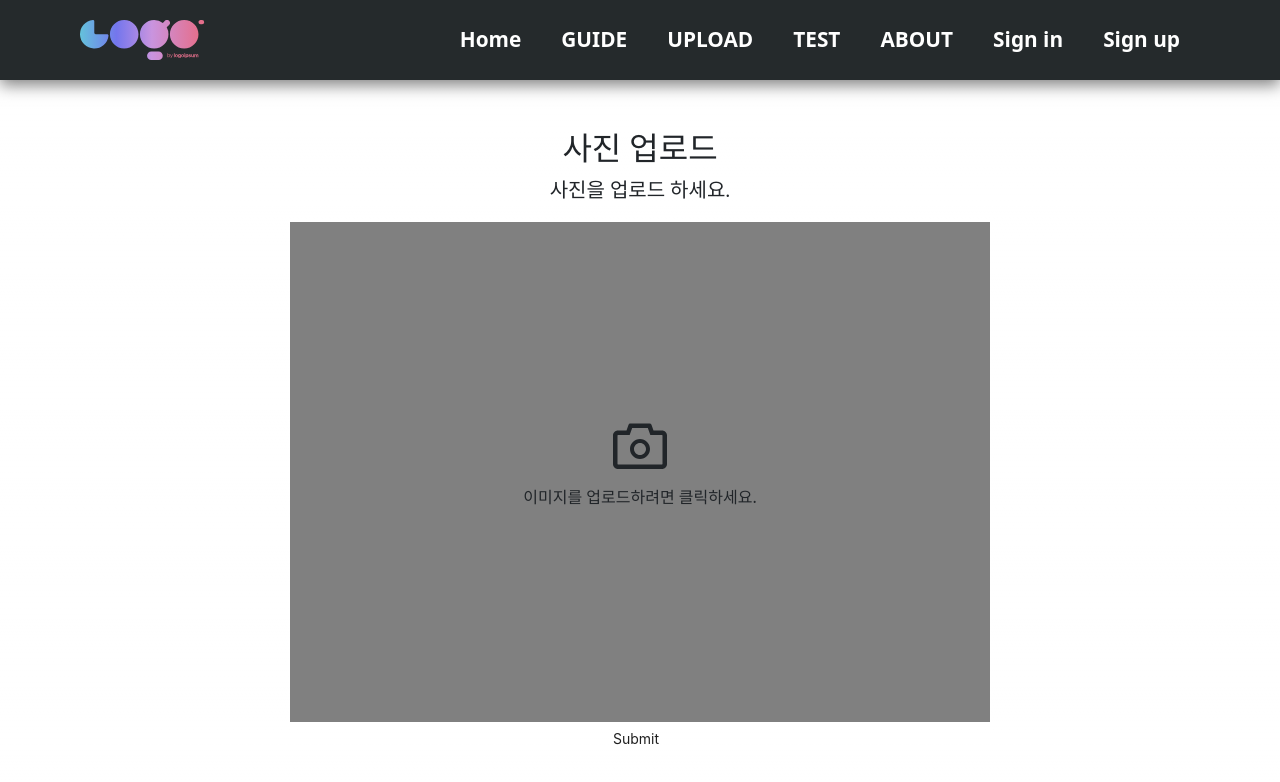
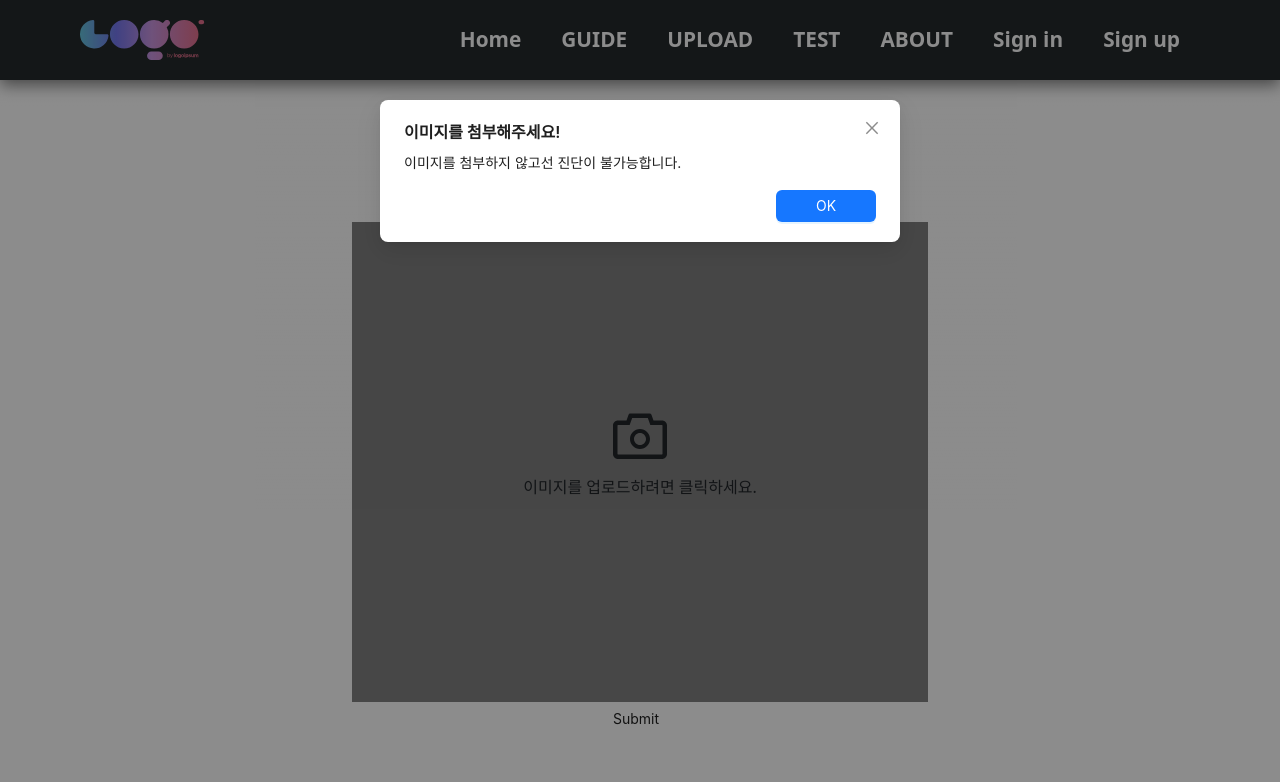
Before and after one commit to AivleWithPet/front, a Next.js app: page /details in a window 1280 px wide. Both pictures are taken after a click on the button "Submit". Shown: the top 782 px of the page. Built offline with nearby package versions, Linux system fonts and the light colour scheme; no server answers; a web font is replaced by a local one.

Commit message:
fix: width,height, modal

```diff
--- a/src/components/details/ImageUpload.js
+++ b/src/components/details/ImageUpload.js
@@ -1,26 +1,14 @@
 import React, { useState } from 'react';
 import { ImgUploadContainer, MainFontStyles } from '../../../styles/img_upload_emtion';
 import { Global } from '@emotion/react';
-import { Modal, Button } from 'antd';
+import { Button, Modal } from 'antd';
 import { CameraOutlined } from '@ant-design/icons';
 import axios from 'axios';
 import Preview from './PreView';
 
-
-const getBase64 = (file) =>
-    new Promise((resolve, reject) => {
-        const reader = new FileReader();
-        reader.readAsDataURL(file);
-        reader.onload = () => resolve(reader.result);
-        reader.onerror = (error) => reject(error);
-    });
-
-
 export default function ImageUpload() {
-
     const [fileList, setFileList] = useState([]);
-
-    //const handleFileChange = ({ fileList: newFileList }) => setFileList(newFileList);
+    const [modalVisible, setModalVisible] = useState(false);
 
     const handleFileChange = (event) => {
         const files = event.target.files;
@@ -28,46 +16,49 @@ export default function ImageUpload() {
         setFileList(newFileList);
     };
 
-    // 서버 전송
     const handleApi = async (event) => {
         event.preventDefault();
+        if (fileList.length === 0) {
+            setModalVisible(true); // 이미지를 첨부하라는 모달창 표시
+            return;
+        }
         const formData = new FormData();
-        formData.append('file', fileList)  //서버전달용
-        // 지금 임시로 확인
+        formData.append('file', fileList[0]);
+
         try {
             const response = await axios.post('http://localhost:8000/ai', formData, {
-                headers: { "Content-Type": "multipart/form-data", }, // 헤더 추가
+                headers: {
+                    "Content-Type": "multipart/form-data",
+                },
                 withCredentials: true,
             });
             if (response.status === 200) {
                 console.log('이미지 전송 성공', response.data);
             } else {
-                console.log('이미지 전송 실패');
+                console.log('이미지 전송 실패', response.status);
             }
         } catch (event) {
             console.error('이미지 전송 실패', event)
-        };
+        }
     }
-    /////////////////////// 여기까지가 API
 
-    ///////////////////////
-    console.log('fileList:', fileList);
-    ///////////////////////
+    const handleModalOk = () => {
+        setModalVisible(false);
+    }
 
     return (
         <>
             <ImgUploadContainer>
-                <Global styles={MainFontStyles} ></Global>
+                <Global styles={MainFontStyles} />
                 <h2>사진 업로드</h2>
                 <h4>사진을 업로드 하세요.</h4>
-
-                {/* <input id="file-upload" type="file" accept="image/*" onChange={handleFileChange} /> */}
 
                 {fileList.length > 0 ? (
                     <Preview fileList={fileList} />
                 ) : (
                     <label htmlFor="file-upload">
-                        <div style={{ width: '700px', height: '500px', backgroundColor: 'gray', display: 'flex', flexDirection: 'column', justifyContent: 'center', alignItems: 'center' }}>
+                        {/* 이 부분 div 이모션으로 만들어서 추가 */}
+                        <div style={{ width: 'calc(100vw - 55vw)', height: 'calc(100vh - 40vh)', backgroundColor: 'gray', display: 'flex', flexDirection: 'column', justifyContent: 'center', alignItems: 'center' }}>
                             <CameraOutlined style={{ fontSize: '56px' }} />
                             <p style={{ marginTop: '10px' }}>이미지를 업로드하려면 클릭하세요.</p>
                             <input id="file-upload" type="file" accept="image/*" onChange={handleFileChange} style={{ display: 'none' }} />
@@ -75,187 +66,71 @@ export default function ImageUpload() {
                     </label>
                 )}
 
-                {/* // <label htmlFor="file-upload">
-                //     <div style={{ width: '700px', height: '500px', backgroundColor: 'gray', display: 'flex', flexDirection: 'column', justifyContent: 'center', alignItems: 'center' }}>
-                //         <CameraOutlined style={{ fontSize: '56px' }} />
-                //         <p style={{ marginTop: '10px' }}>Click to upload an image</p>
-                //     </div>
-                // </label>
+                <Button variant="outline-primary" id='submit-btn' type='submit' onClick={handleApi}>Submit</Button>
 
-                // <input id="file-upload" type="file" accept="image/*" onChange={handleFileChange} style={{ display: 'none' }} /> */}
-                {/* {fileList && (
-                    <Preview fileList={fileList} />
-                )} */}
-
-                {/*서버 제출 버튼*/}
-                < Button variant="outline-primary" id='submit-btn' type='submit' onClick={handleApi}>Submit</Button>
-            </ImgUploadContainer >
+                {/* 이미지 미첨부시 전송이 불가능하다는 모달 창 추가 */}
+                <Modal
+                    title="이미지를 첨부해주세요!"
+                    open={modalVisible}
+                    onOk={handleModalOk}
+                    cancelButtonProps={{ style: { display: 'none' } }}
+                >
+                    <p>이미지를 첨부하지 않고선 진단이 불가능합니다.</p>
+                </Modal>
+            </ImgUploadContainer>
         </>
     );
-
 }
 
 
 
 
+// import React, { useState } from 'react';
+// import { ImgUploadContainer, MainFontStyles } from '../../../styles/img_upload_emtion';
+// import { Global } from '@emotion/react';
+// import { Button } from 'antd';
+// import { CameraOutlined } from '@ant-design/icons';
+// import axios from 'axios';
+// import Preview from './PreView';
 
 
 
+// export default function ImageUpload() {
 
-// const getBase64 = (file) =>
-//     new Promise((resolve, reject) => {
-//         const reader = new FileReader();
-//         reader.readAsDataURL(file);
-//         reader.onload = () => resolve(reader.result);
-//         reader.onerror = (error) => reject(error);
-//     });
+//     const [fileList, setFileList] = useState([]);
 
 
-// const ImageUpload = () => {
-//     const [previewOpen, setPreviewOpen] = useState(false);
-//     const [previewImage, setPreviewImage] = useState('');
-//     const [previewTitle, setPreviewTitle] = useState('');
-//     const [selectedFile, setSelectedFile] = useState(null);
-//     const [previewURL, setPreviewURL] = useState('');
-
-//     const handleCancel = () => setPreviewOpen(false);
-
-//     const handlePreview = async (file) => {
-//         if (!file.url && !file.preview) {
-//             file.preview = await getBase64(file.originFileObj);
-//         }
-//         setPreviewImage(file.url || file.preview);
-//         setPreviewOpen(true);
-//         setPreviewTitle(file.name || file.url.substring(file.url.lastIndexOf('/') + 1));
+//     const handleFileChange = (event) => {
+//         const files = event.target.files;
+//         const newFileList = Array.from(files);
+//         setFileList(newFileList);
 //     };
 
-//     const handleFileChange = (event) => {
-//         const file = event.target.files[0];
-//         setSelectedFile(file);
-//         setPreviewURL('');
-
-//         const reader = new FileReader();
-//         reader.readAsDataURL(file);
-//         reader.onloadend = () => {
-//             setPreviewURL(reader.result);
-//         };
-//         reader.readAsDataURL(file);
-//     };
-
-//     const handleUpload = async () => {
-//         if (!selectedFile) {
-//             console.log('파일을 선택해주세요.');
-//             return;
-//         }
-
+//     // 서버 전송
+//     const handleApi = async (event) => {
+//         event.preventDefault();
 //         const formData = new FormData();
-//         formData.append('title', selectedFile.name);
-//         formData.append('content', selectedFile);
-
+//         formData.append('file', fileList[0])  //서버전달용
+//         // 지금 임시로 확인
 //         try {
-//             const response = await axios.post('http://127.0.0.1:8000', formData, {
-//                 headers: { 'Content-Type': 'multipart/form-data' },
+//             const response = await axios.post('http://localhost:8000/ai', formData, {
+//                 headers: { "Content-Type": "multipart/form-data", }, // 헤더 추가
+//                 withCredentials: true,
 //             });
 //             if (response.status === 200) {
 //                 console.log('이미지 전송 성공', response.data);
 //             } else {
-//                 console.log('이미지 전송 실패');
+//                 console.log('이미지 전송 실패', response.status);
 //             }
-//         } catch (error) {
-//             console.error('이미지 전송 실패', error);
-//         }
-//     };
+//         } catch (event) {
+//             console.error('이미지 전송 실패', event)
+//         };
+//     }
+//     /////////////////////// 여기까지가 API
 
-//     return (
-//         <>
-//             <ImgUploadContainer>
-//                 <Global styles={MainFontStyles}></Global>
-//                 <h2>사진 업로드</h2>
-//                 <h4>사진을 업로드 하세요.</h4>
-//                 <label htmlFor="file-upload" className="custom-file-upload">
-//                     <CameraOutlined style={{ fontSize: '48px' }} />
-//                 </label>
-//                 <input id="file-upload" type="file" accept="image/*" onChange={handleFileChange} style={{ display: 'none' }} />
-
-//                 {selectedFile && (
-//                     <div>
-//                         <img src={previewURL} alt="Preview" width="200" height="200" />
-//                     </div>
-//                 )}
-
-//                 {/*서버 제출 버튼*/}
-//                 <Button variant="outline-primary" id="submit-btn" type="submit" onClick={handleUpload}>
-//                     Submit
-//                 </Button>
-//             </ImgUploadContainer>
-//         </>
-//     );
-// };
-
-// export default ImageUpload;
-
-
-
-// const getBase64 = (file) =>
-//     new Promise((resolve, reject) => {
-//         const reader = new FileReader();
-//         reader.readAsDataURL(file);
-//         reader.onload = () => resolve(reader.result);
-//         reader.onerror = (error) => reject(error);
-//     });
-
-// const ImageUpload = () => {
-//     const [previewOpen, setPreviewOpen] = useState(false);
-//     const [previewImage, setPreviewImage] = useState('');
-//     const [previewTitle, setPreviewTitle] = useState('');
-//     const [selectedFile, setSelectedFile] = useState(null);
-//     const [previewURL, setPreviewURL] = useState('');
-
-//     const handleCancel = () => setPreviewOpen(false);
-
-//     const handlePreview = async (file) => {
-//         if (!file.url && !file.preview) {
-//             file.preview = await getBase64(file.originFileObj);
-//         }
-//         setPreviewImage(file.url || file.preview);
-//         setPreviewOpen(true);
-//         setPreviewTitle(file.name || file.url.substring(file.url.lastIndexOf('/') + 1));
-//     };
-
-//     const handleFileChange = (event) => {
-//         const file = event.target.files[0];
-//         setSelectedFile(file);
-
-//         const reader = new FileReader();
-//         reader.onloadend = () => {
-//             setPreviewURL(reader.result);
-//         };
-//         reader.readAsDataURL(file);
-//     };
-
-//     const handleUpload = async () => {
-//         if (!selectedFile) {
-//             console.log('파일을 선택해주세요.');
-//             return;
-//         }
-
-//         const formData = new FormData();
-//         formData.append('title', selectedFile.name);
-//         formData.append('content', selectedFile);
-
-//         try {
-//             const response = await axios.post('http://127.0.0.1:8000', formData, {
-//                 headers: { 'Content-Type': 'multipart/form-data' },
-//             });
-//             if (response.status === 200) {
-//                 console.log('이미지 전송 성공', response.data);
-//             } else {
-//                 console.log('이미지 전송 실패');
-//             }
-//         } catch (error) {
-//             console.error('이미지 전송 실패', error);
-//         }
-//     };
+//     ///////////////////////
+//     console.log('fileList:', fileList);
+//     ///////////////////////
 
 //     return (
 //         <>
@@ -263,70 +138,24 @@ export default function ImageUpload() {
 //                 <Global styles={MainFontStyles} ></Global>
 //                 <h2>사진 업로드</h2>
 //                 <h4>사진을 업로드 하세요.</h4>
-//                 <input type="file" accept="image/*" onChange={handleFileChange} />
-//                 {selectedFile && (
-//                     <div>
-//                         <img src={previewURL} alt="Preview" width="200" height="200" />
-//                     </div>
+
+
+//                 {fileList.length > 0 ? (
+//                     <Preview fileList={fileList} />
+//                 ) : (
+//                     <label htmlFor="file-upload">
+//                         <div style={{ width: '700px', height: '500px', backgroundColor: 'gray', display: 'flex', flexDirection: 'column', justifyContent: 'center', alignItems: 'center' }}>
+//                             <CameraOutlined style={{ fontSize: '56px' }} />
+//                             <p style={{ marginTop: '10px' }}>이미지를 업로드하려면 클릭하세요.</p>
+//                             <input id="file-upload" type="file" accept="image/*" onChange={handleFileChange} style={{ display: 'none' }} />
+//                         </div>
+//                     </label>
 //                 )}
 
-
 //                 {/*서버 제출 버튼*/}
-//                 <Button variant="outline-primary" id="submit-btn" type="submit" onClick={handleUpload}>
-//                     Submit
-//                 </Button>
+//                 < Button variant="outline-primary" id='submit-btn' type='submit' onClick={handleApi}>Submit</Button>
 //             </ImgUploadContainer >
 //         </>
 //     );
-// };
 
-// export default ImageUpload;
-
-
-// export default function ImageUpload() {
-//     const [selectedFiles, setSelectedFiles] = useState(null);
-
-//     const onClickHandler = async (event) => {
-//         event.preventDefault();
-//         const formData = new FormData();
-
-//         formData.append('name', selectedFiles.name)  //서버전달용
-//         formData.append('body', selectedFiles)
-
-//         const config = {
-//             headers: {
-//                 'content-type': 'multipart/form-data'
-//             }
-//         };
-//         try {
-//             const response = await axios.post('http://127.0.0.1:8000', formData, config);
-//             if (response.status === 200) {
-//                 console.log('이미지 전송 성공', response.data);
-//             } else {
-//                 console.log('이미지 전송 실패');
-//             }
-//         } catch (event) {
-//             console.error('이미지 전송 실패', event)
-//         };
-//     };
-
-
-//     const fileChangedHandler = event => {
-//         const files = event.target.files;
-//         setSelectedFiles(files);
-
-//     };
-
-//     return (
-//         <ImgUploadContainer>
-//             <Global styles={MainFontStyles} ></Global>
-//             <h2>사진 업로드</h2>
-//             <h4>사진을 업로드 하세요.</h4>
-//             <div className="App" style={{ marginTop: '100px' }}>
-//                 <input type="file" onChange={fileChangedHandler} />
-//                 <button onClick={onClickHandler}>submit</button>
-//             </div>
-
-//         </ImgUploadContainer >
-//     );
-// };
+// }
--- a/src/components/details/PreView.js
+++ b/src/components/details/PreView.js
@@ -7,8 +7,7 @@ const Preview = ({ fileList }) => {
             {fileList.map((file, index) => (
                 <img
                     key={index}
-                    width="700px"
-                    height="500px"
+                    style={{ maxWidth: '100%', maxHeight: '100%', width: 'calc(100vw - 55vw)', height: 'calc(100vh - 40vh)' }}
                     src={URL.createObjectURL(file)}
                     alt={`Preview ${index}`}
                 />
@@ -18,30 +17,3 @@ const Preview = ({ fileList }) => {
 };
 
 export default Preview;
-
-
-// const Preview = () => {
-//     const [imageSrc, setImageSrc] = useState(null);
-
-//     const onUpload = (e) => {
-//         const file = e.target.files[0];
-//         const reader = new FileReader();
-//         reader.readAsDataURL(file);
-
-//         return new Promise((resolve) => {
-//             reader.onload = () => {
-//                 setImageSrc(reader.result || null);
-//                 resolve();
-//             };
-//         });
-//     };
-
-//     return (
-//         <>
-//             <input accept="image/*" multiple type="file" onChange={e => onUpload(e)} />
-//             <img width={'100%'} src={imageSrc} />
-//         </>
-//     );
-// };
-
-// export default Preview;
--- a/styles/main_emtion.js
+++ b/styles/main_emtion.js
@@ -2,13 +2,13 @@ import styled from "@emotion/styled";
 import { css } from "@emotion/react";
 
 export const MainHomePageContainer = styled.div`
-  margin-top:250px;
+  margin-top: calc(100vh - 80vh);
   display: flex;
   flex-direction: column;
   justify-content: space-between;
   align-items:center;
   text-align: center;
-  height: 60.2vh;
+  height: 60vh;
 `
 
 export const MainFontStyles = css`
```
